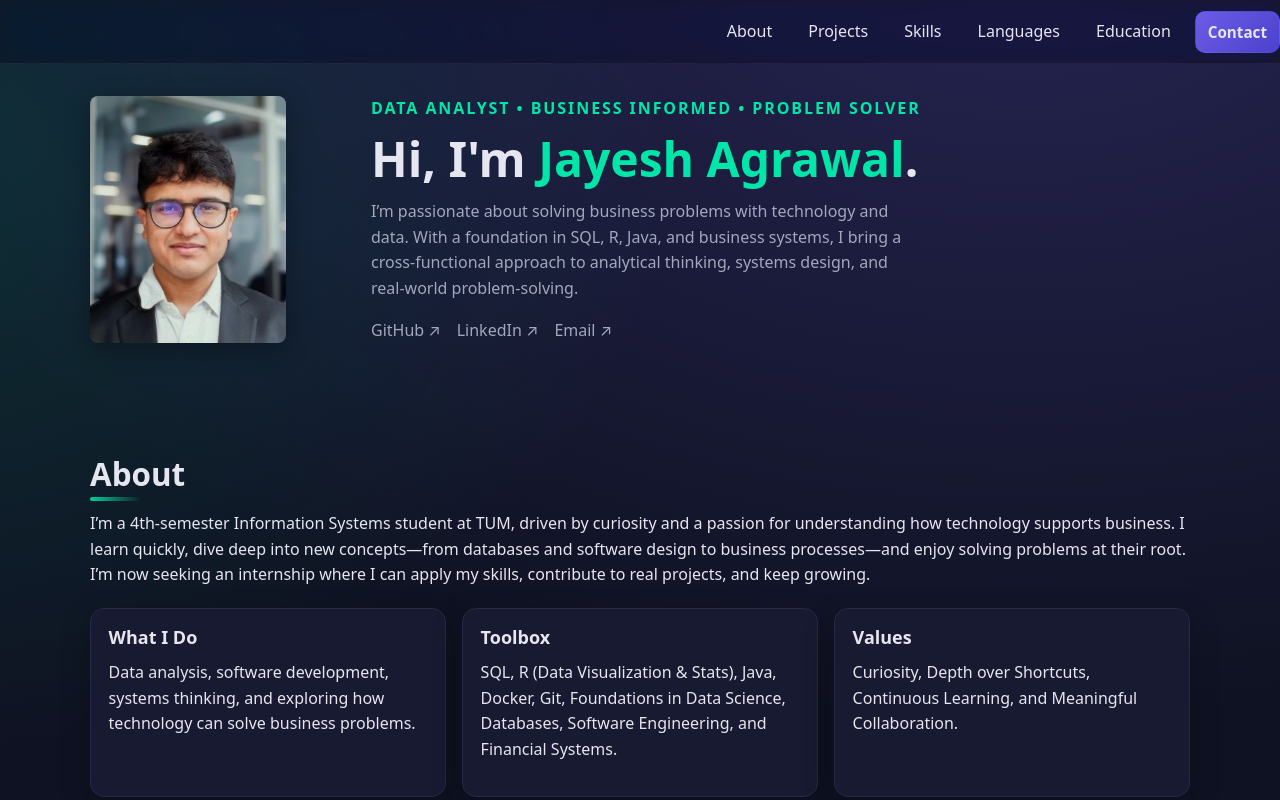
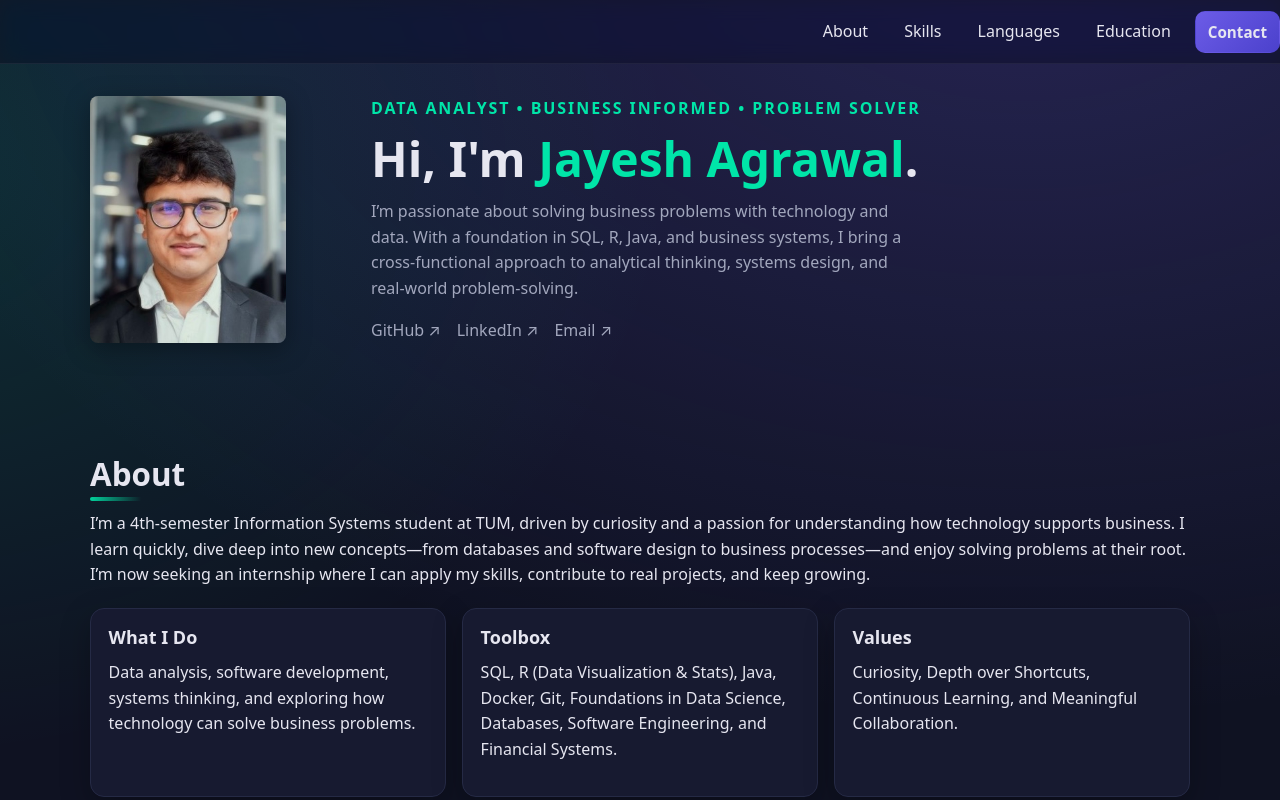
Before and after one commit to jayesh122003/jayesh-portfolio, a website built with Vite: page index.html in a window 1280 px wide. Shown: the top 800 px of the page. Built offline with nearby package versions, Linux system fonts and the light colour scheme.

Commit message:
Commented Out Projects

```diff
--- a/index.html
+++ b/index.html
@@ -22,7 +22,7 @@
         </button>
         <ul class="nav-menu" id="navMenu">
           <li><a href="#about">About</a></li>
-          <li><a href="#projects">Projects</a></li>
+          <!-- <li><a href="#projects">Projects</a></li> -->
           <li><a href="#skills">Skills</a></li>
           <li><a href="#languages">Languages</a></li>
           <li><a href="#education">Education</a></li>
@@ -86,6 +86,7 @@
         </div>
       </section>
 
+      <!-- Projects section temporarily hidden
       <section id="projects" class="section" aria-label="Projects">
         <div class="container">
           <h2>Projects</h2>
@@ -141,6 +142,7 @@
           </div>
         </div>
       </section>
+      -->
 
       <section id="skills" class="section" aria-label="Skills">
         <div class="container">
```
